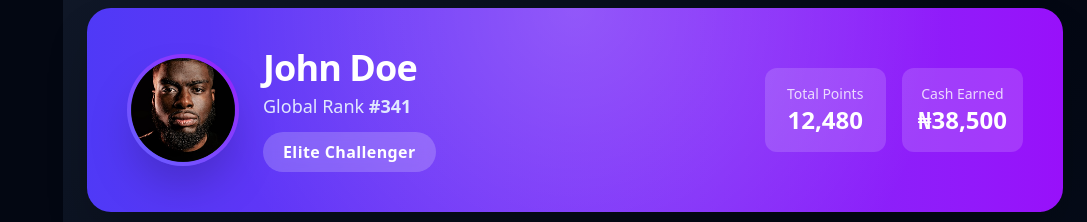
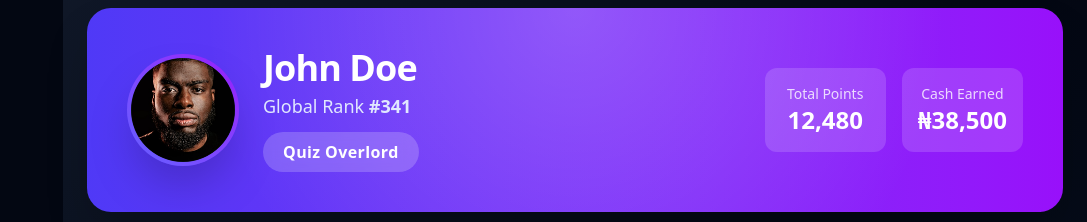
Before and after one commit to nitoC/genus_lab, a Next.js app: page /profile/view in a window 1280 px wide. Shown: the part 920-1142 px from the top of the page, without its empty margins (193-1280 px from the left). Built offline with nearby package versions, Linux system fonts and the light colour scheme; no server answers.

Commit message:
fix: rank text

```diff
--- a/src/app/(dashboard)/profile/view/page.tsx
+++ b/src/app/(dashboard)/profile/view/page.tsx
@@ -17,7 +17,7 @@ const userData = {
   name: "John Doe",
   avatarUrl: "/avatar.png",
   generalRanking: 341,
-  rankTitle: "Elite Challenger",
+  rankTitle: "Quiz Overlord",
   totalReferrals: 18,
   referralEarnings: 7200,
   totalQuizzesCompleted: 42,
```
